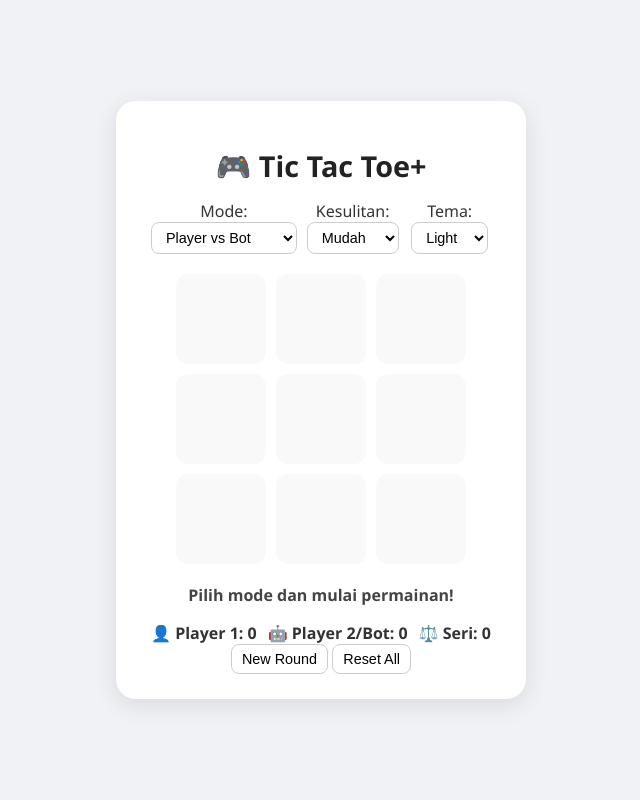
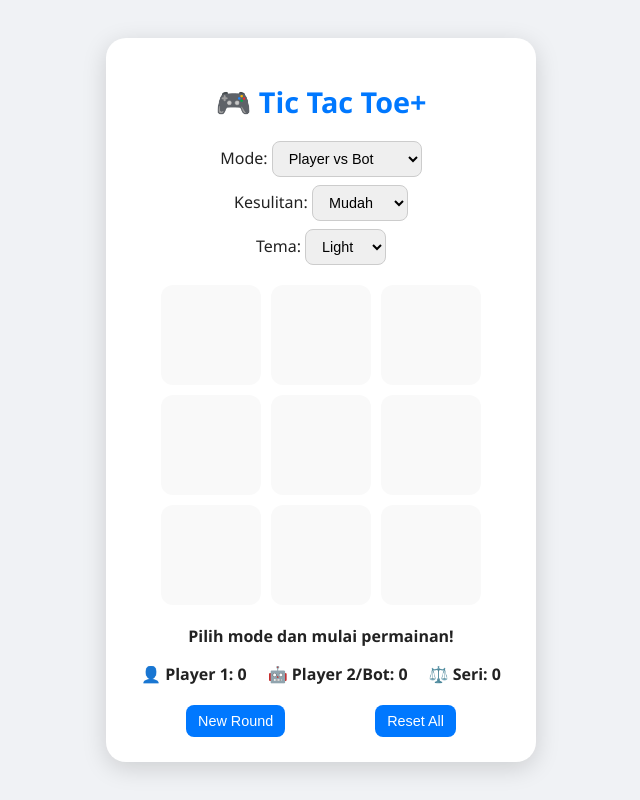
Before and after one commit to jarrprtma/tictactoe, a plain HTML site: page index.html in a window 1280 px wide. Shown: the whole page, without its empty margins (169-809 px from the left). Drawn offline with Linux system fonts and the light colour scheme.

Commit message:
Update style.css

```diff
--- a/style.css
+++ b/style.css
@@ -1,98 +1,114 @@
+:root {
+  --bg: #f0f2f5;
+  --card: #fff;
+  --text: #222;
+  --accent: #0078ff;
+}
+
+body.dark {
+  --bg: #181818;
+  --card: #242424;
+  --text: #f5f5f5;
+  --accent: #ff9800;
+}
+
+body.neon {
+  --bg: #0f0f0f;
+  --card: #1a1a1a;
+  --text: #00ffea;
+  --accent: #ff00aa;
+}
+
 body {
-  font-family: 'Segoe UI', Tahoma, Geneva, Verdana, sans-serif;
-  background: #f0f2f5;
+  font-family: 'Segoe UI', sans-serif;
+  background: var(--bg);
+  color: var(--text);
   display: flex;
   justify-content: center;
   align-items: center;
   min-height: 100vh;
   margin: 0;
-  color: #333;
+  transition: background 0.3s, color 0.3s;
 }
 
 .container {
-  text-align: center;
-  background: #fff;
+  background: var(--card);
   padding: 25px 35px;
   border-radius: 20px;
-  box-shadow: 0 6px 25px rgba(0,0,0,0.1);
-  width: 340px;
+  box-shadow: 0 6px 25px rgba(0,0,0,0.15);
+  text-align: center;
+  width: 360px;
+  transition: background 0.3s;
 }
 
-h1 {
-  margin-bottom: 15px;
+.title {
+  margin-bottom: 20px;
   font-size: 1.8rem;
-  color: #222;
+  color: var(--accent);
 }
 
 .controls {
-  display: flex;
-  justify-content: space-between;
-  align-items: center;
   margin-bottom: 20px;
 }
-
-.selects {
-  display: flex;
-  flex-direction: column;
-  gap: 8px;
-  text-align: left;
+.controls .row {
+  margin: 8px 0;
 }
 
 select, button {
-  padding: 6px 10px;
+  padding: 8px 12px;
   border: 1px solid #ccc;
   border-radius: 8px;
-  background: #fff;
+  font-size: 0.9rem;
   cursor: pointer;
-  font-size: 0.9rem;
-  transition: 0.2s;
+  transition: 0.3s;
 }
 
+button {
+  background: var(--accent);
+  color: #fff;
+  border: none;
+}
 button:hover {
-  background: #f1f1f1;
+  opacity: 0.8;
 }
 
 .board {
   display: grid;
-  grid-template-columns: repeat(3, 90px);
-  grid-template-rows: repeat(3, 90px);
+  grid-template-columns: repeat(3, 100px);
   gap: 10px;
   justify-content: center;
   margin: 20px auto;
 }
 
 .cell {
+  width: 100px;
+  height: 100px;
   background: #f9f9f9;
   border-radius: 12px;
   display: flex;
   justify-content: center;
   align-items: center;
-  font-size: 2.2rem;
+  font-size: 2.5rem;
   font-weight: bold;
   cursor: pointer;
-  transition: background 0.25s, transform 0.15s;
+  transition: transform 0.2s, background 0.3s;
 }
+body.dark .cell { background: #333; }
+body.neon .cell { background: #111; }
 
 .cell:hover {
-  background: #ececec;
-  transform: scale(1.05);
+  transform: scale(1.1);
+  background: var(--accent);
+  color: #fff;
 }
 
 .winner {
-  background: #90ee90 !important;
-  animation: blink 0.6s infinite alternate;
+  animation: glow 1s infinite alternate;
 }
 
-@keyframes blink {
-  from { background: #90ee90; }
-  to { background: #b6f5b6; }
-}
-
-#status {
-  margin-top: 10px;
-  font-weight: 600;
-  color: #444;
-  transition: 0.3s;
+@keyframes glow {
+  from { box-shadow: 0 0 5px var(--accent); }
+  to { box-shadow: 0 0 20px var(--accent); }
 }
 
 .scoreboard {
@@ -101,3 +117,14 @@ button:hover {
   justify-content: space-between;
   font-weight: bold;
 }
+
+.buttons {
+  margin-top: 20px;
+  display: flex;
+  justify-content: space-around;
+}
+
+#status {
+  margin-top: 10px;
+  font-weight: 600;
+}
```
